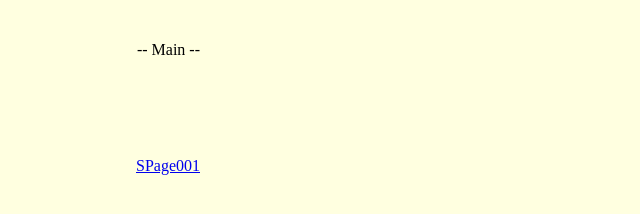
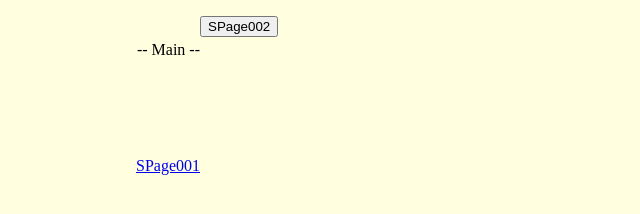
Before and after one commit to SharedR/ShowPage, a plain HTML site: page index.html in a window 1280 px wide. Shown: the whole page, without its empty margins (0-640 px from the left). Drawn offline with Linux system fonts and the light colour scheme.

Commit message:
Multiple Adds

```diff
--- a/index.html
+++ b/index.html
@@ -15,6 +15,7 @@
 <div class="container-right">
   <div class="right-div"> -- Main --
   <p> <a href="./Spage001.html"> SPage001 </a> </p> </div>
+  <p> <button onclick="document.location='./Spage001.html'" title="SPage002"> SPage002 </button> </div>
 </div>
 
 
```
